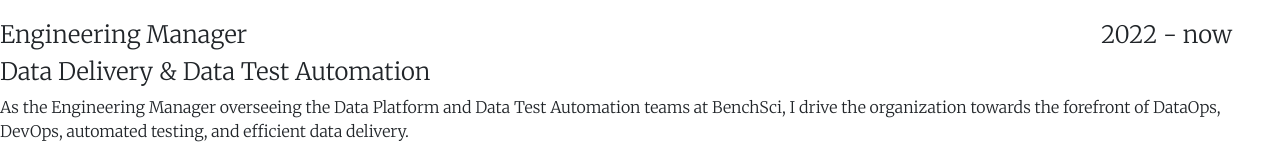
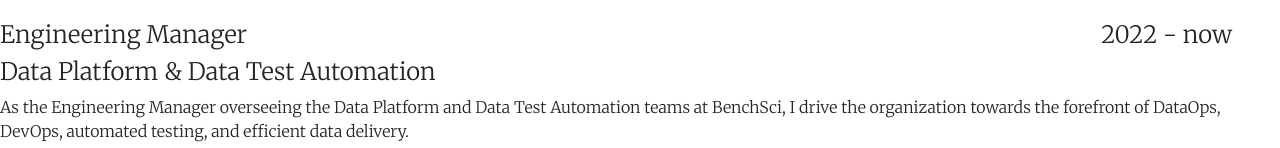
Before and after one commit to fophillips/cv, a plain HTML site: page index.html in a window 1280 px wide. Shown: the part 212-360 px from the top of the page. Drawn offline with nearby package versions, Linux system fonts and the light colour scheme.

Commit message:
Update index.html

```diff
--- a/index.html
+++ b/index.html
@@ -43,7 +43,7 @@
                         <h4>2022 - now</h4>
                     </div>
                 </div>
-                <h4>Data Delivery &amp; Data Test Automation</h4>
+                <h4>Data Platform &amp; Data Test Automation</h4>
                 <p>
                     As the Engineering Manager overseeing the Data Platform and
                     Data Test Automation teams at BenchSci, I drive the
```
